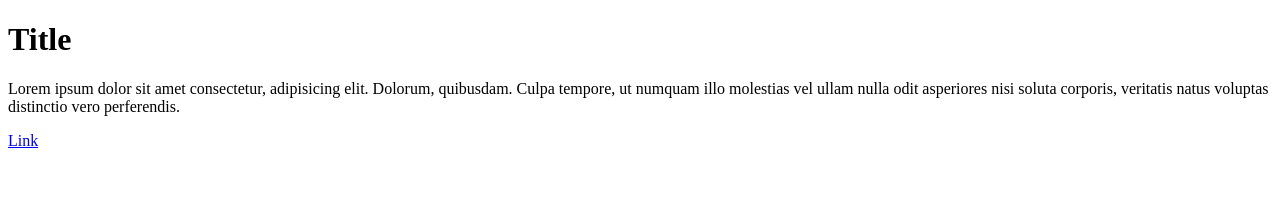
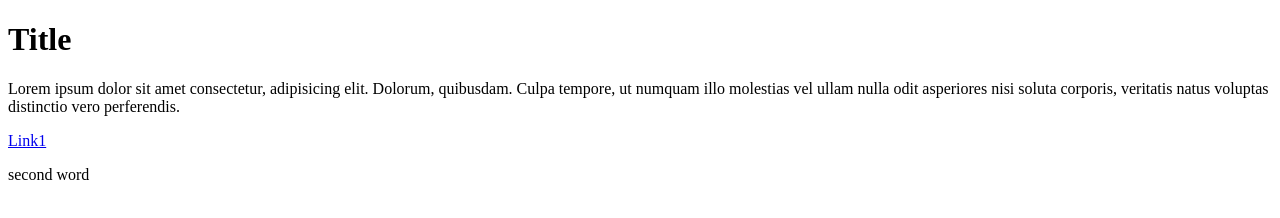
Before and after one commit to YuriiHaidai/FE_Core_19, a plain HTML site: page index.html in a window 1280 px wide. Drawn offline with Linux system fonts and the light colour scheme.

Commit message:
add second cod in html

```diff
--- a/index.html
+++ b/index.html
@@ -9,6 +9,7 @@
 <body>
     <h1>Title</h1>
     <p>Lorem ipsum dolor sit amet consectetur, adipisicing elit. Dolorum, quibusdam. Culpa tempore, ut numquam illo molestias vel ullam nulla odit asperiores nisi soluta corporis, veritatis natus voluptas distinctio vero perferendis.</p>
-    <a href="#">Link</a>
+    <a href="#">Link1</a>
+    <p>second word</p>
 </body>
 </html>
```
